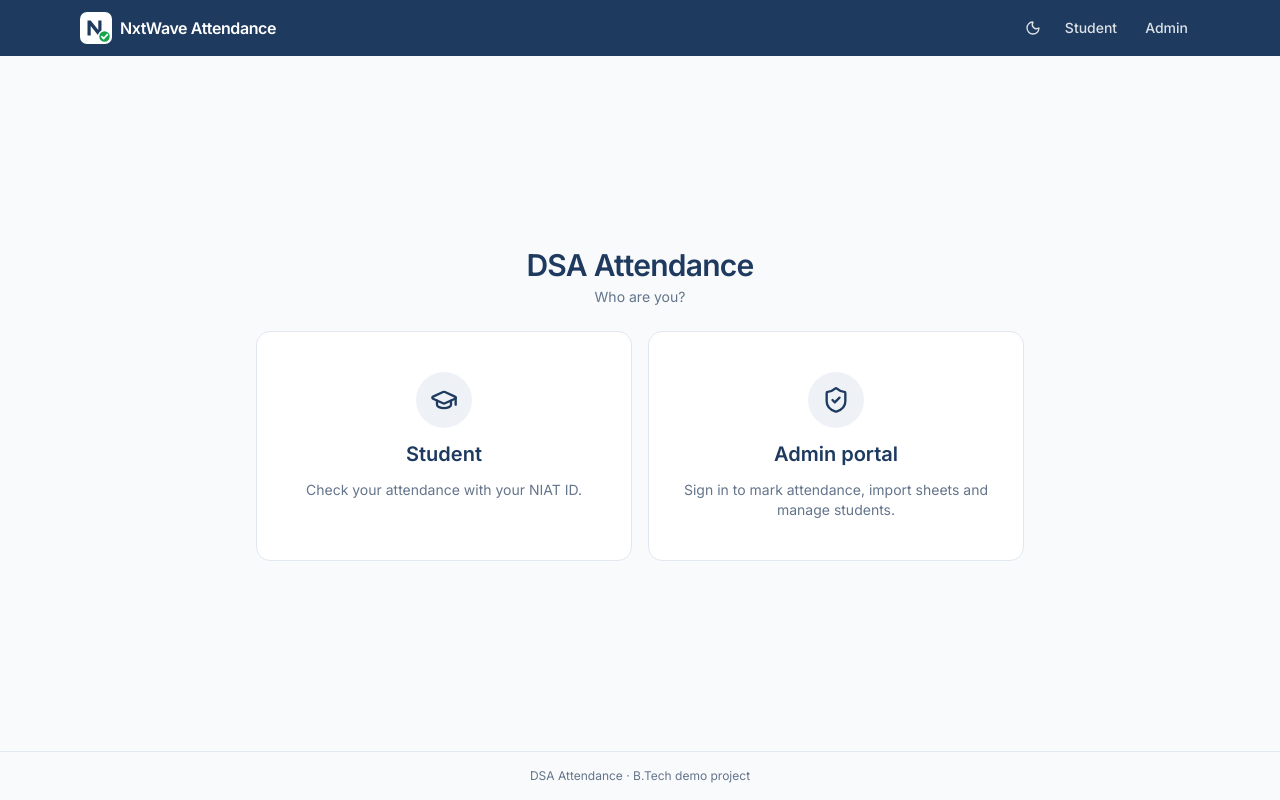
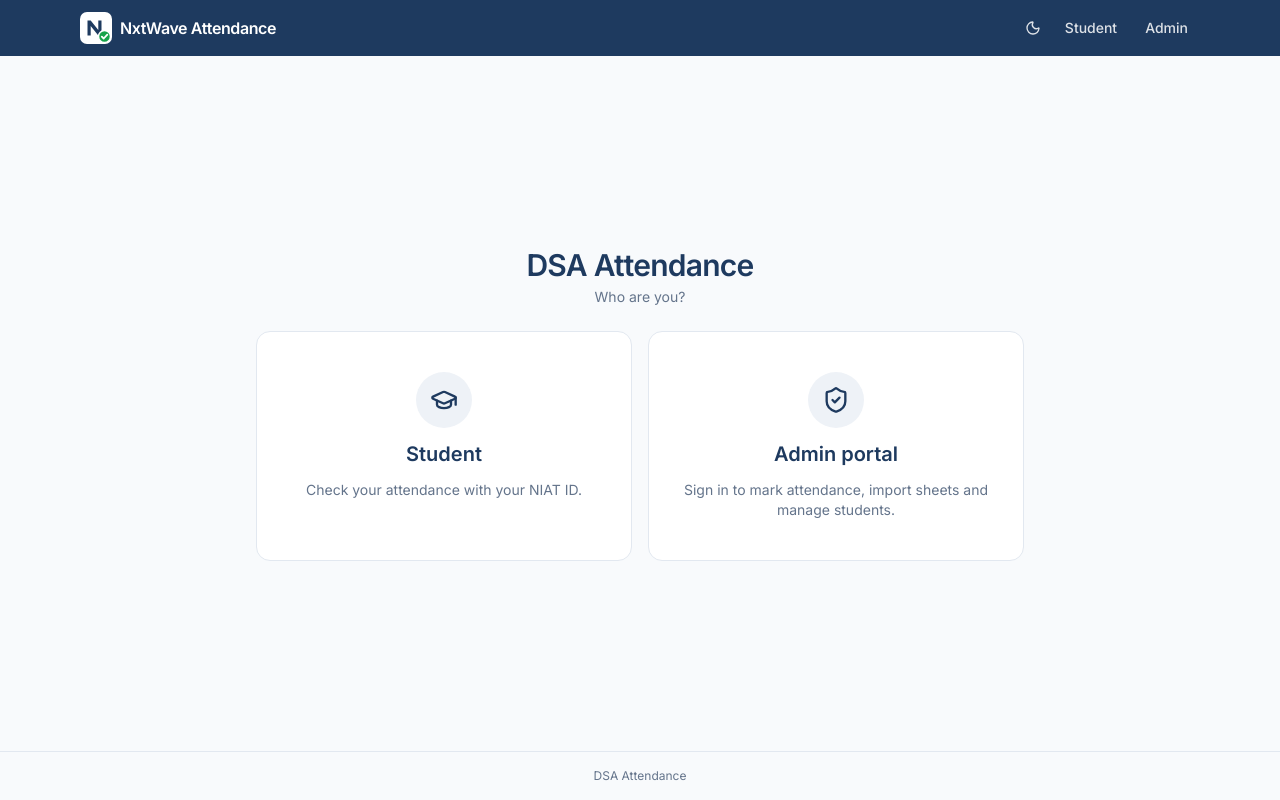
Before and after one commit to lakshayysinghh/Nxtwave-attendance-dashboard, a Next.js app in the folder web/: page / in a window 1280 px wide. Built offline with nearby package versions, Linux system fonts and the light colour scheme.

Commit message:
Remove "B.Tech demo project" from the footer

```diff
--- a/web/components/attendance-ui.tsx
+++ b/web/components/attendance-ui.tsx
@@ -39,7 +39,7 @@ export function PageShell({ active, children }: { active?: "student" | "admin";
       <SiteHeader active={active} />
       <main className="mx-auto flex w-full max-w-6xl flex-1 flex-col gap-6 px-4 py-6 sm:py-8">{children}</main>
       <footer className="border-t border-border py-4 text-center text-xs text-muted-foreground">
-        DSA Attendance · B.Tech demo project
+        DSA Attendance
       </footer>
     </>
   );
```
